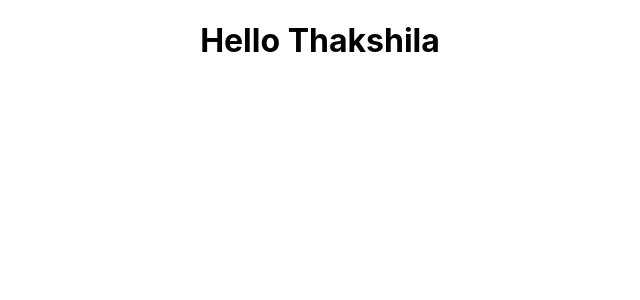
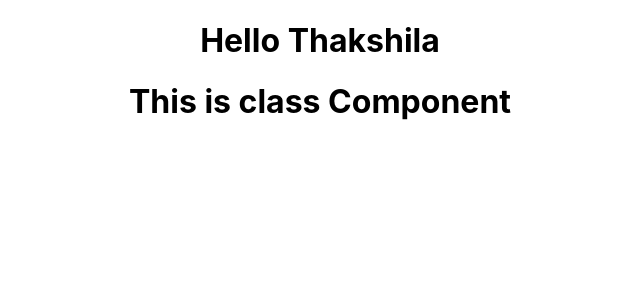
Before and after one commit to Thakshila-N/First_React_Project, a React (Create React App) app: page / in a window 1280 px wide. Shown: the top 300 px of the page, without its empty margins (320-960 px from the left). Built offline with nearby package versions, Linux system fonts and the light colour scheme.

Commit message:
Class Components

```diff
--- a/src/App.js
+++ b/src/App.js
@@ -1,11 +1,13 @@
 
 import './App.css';
 import {Greet} from './Components/Greet'
+import Wellcome from './Components/Welcome';
 
 function App() {
   return (
     <div className="App">
       <Greet />
+      <Wellcome />
     </div>
   );
 }
--- /dev/null
+++ b/src/Components/Welcome.js
@@ -0,0 +1,9 @@
+import { Component } from "react";
+
+class Wellcome extends Component{
+    render(){
+        return <h1>This is class Component</h1>
+    }
+}
+
+export default Wellcome;
```
